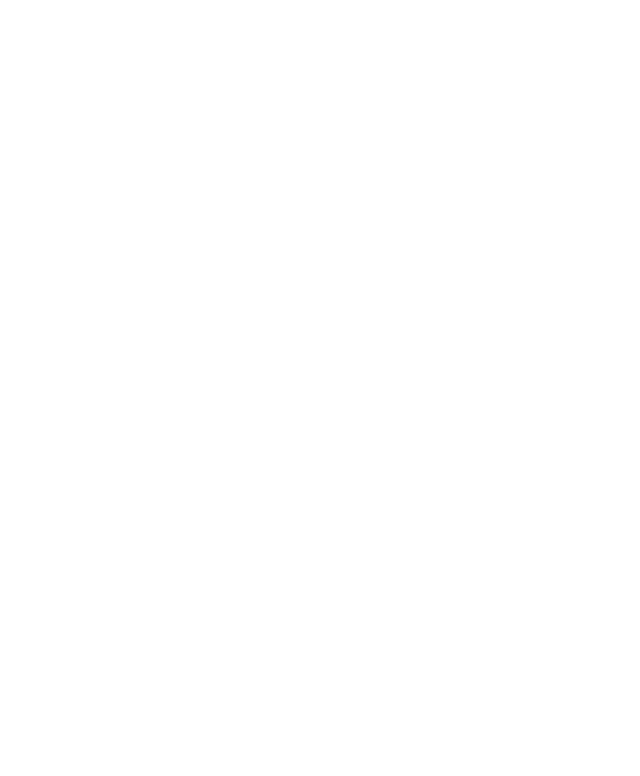
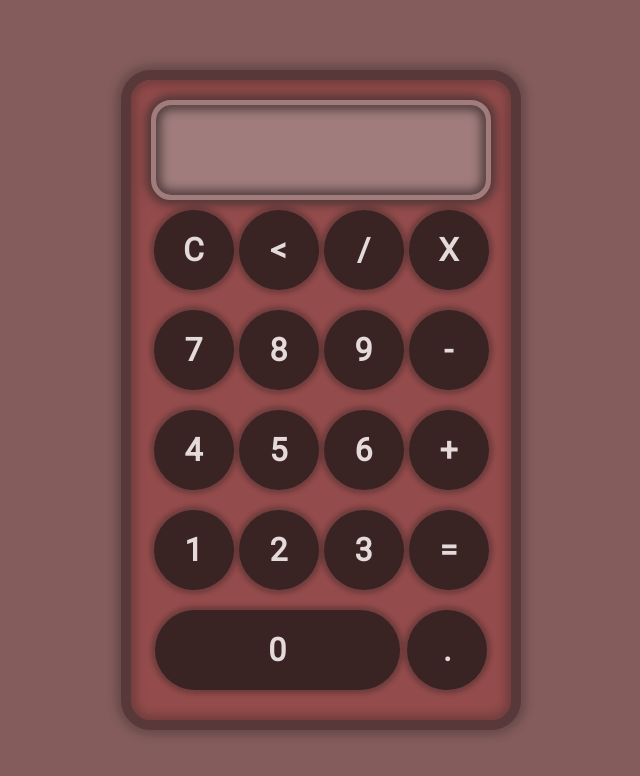
Before and after one commit to seeejaay/AWD-Technical-3, a plain HTML site: page index.html in a window 1280 px wide. Shown: the whole page, without its empty margins (319-959 px from the left). Drawn offline with Linux system fonts and the light colour scheme.

Commit message:
AWD-Technical-4

```diff
--- a/JS/script.js
+++ b/JS/script.js
@@ -0,0 +1,97 @@
+document.addEventListener("DOMContentLoaded", (event) => {
+  const clearAll = document.getElementById("_clearAll");
+  const clearOne = document.getElementById("_clearOne");
+  const divide = document.getElementById("_divide");
+  const multiply = document.getElementById("_multiply");
+  const add = document.getElementById("_add");
+  const subtract = document.getElementById("_subtract");
+  const equal = document.getElementById("_equal");
+  const calcText = document.getElementById("_calcText");
+  const behind = document.querySelectorAll(".behind");
+  const buttons = document.querySelectorAll(".button");
+  var firstNumber = "";
+  var secondNumber = "";
+  var operator = "";
+  var result = "";
+  var display = "";
+
+  calcText.style.wordWrap = "break-word";
+  calcText.style.color = "#e4dada";
+  buttons.forEach((button) => {
+    button.addEventListener("click", () => {
+      button.classList.add("active");
+
+      setTimeout(() => {
+        button.classList.remove("active");
+      }, 200);
+      if (!operator) {
+        firstNumber += button.textContent; // Append the button's text
+        display += button.textContent;
+        calcText.textContent = display;
+      } else {
+        secondNumber += button.textContent; // Append the button's text
+        display += button.textContent;
+        calcText.textContent = display;
+      }
+    });
+  });
+  behind.forEach((behind) => {
+    behind.addEventListener("click", () => {
+      behind.classList.add("active");
+      setTimeout(() => {
+        behind.classList.remove("active");
+      }, 200);
+    });
+  });
+  clearAll.addEventListener("click", () => {
+    calcText.textContent = "";
+    operator = "";
+    display = "";
+    firstNumber = "";
+    secondNumber = "";
+  });
+  clearOne.addEventListener("click", () => {
+    display = display.slice(0, -1);
+    calcText.textContent = display;
+  });
+  add.addEventListener("click", () => {
+    operator = "+";
+    calcText.textContent = display;
+  });
+
+  subtract.addEventListener("click", () => {
+    operator = "-";
+    calcText.textContent = display;
+  });
+
+  multiply.addEventListener("click", () => {
+    operator = "*";
+    calcText.textContent = display;
+  });
+
+  divide.addEventListener("click", () => {
+    operator = "/";
+    calcText.textContent = display;
+  });
+
+  equal.addEventListener("click", () => {
+    if (operator == "+") {
+      result = parseFloat(firstNumber) + parseFloat(secondNumber);
+      console.log(result);
+    } else if (operator == "-") {
+      result = parseFloat(firstNumber) - parseFloat(secondNumber);
+      console.log(result);
+    } else if (operator == "*") {
+      result = parseFloat(firstNumber) * parseFloat(secondNumber);
+      console.log(result);
+    } else if (operator == "/") {
+      result = parseFloat(firstNumber) / parseFloat(secondNumber);
+      console.log(result);
+    }
+    calcText.textContent = result.toString();
+    firstNumber = "";
+    secondNumber = "";
+    operator = null;
+    display = "";
+  });
+});
--- a/Style/style.css
+++ b/Style/style.css
@@ -0,0 +1,117 @@
+@import url("https://fonts.googleapis.com/css2?family=Roboto&display=swap");
+* {
+  margin: 0;
+  padding: 0;
+  box-sizing: border-box;
+  font-family: "Roboto", sans-serif;
+}
+
+.container {
+  display: flex;
+  justify-content: center;
+  align-items: center;
+  width: 100%;
+  min-height: 100vh;
+  background: #855c5c;
+}
+
+.wrapper {
+  display: flex;
+  justify-self: center;
+  align-items: center;
+  flex-direction: column;
+  background: #944b4b;
+  width: 100%;
+  max-width: 400px;
+  height: auto;
+  border-radius: 30px;
+  padding: 20px;
+  transition: all 0.3s ease;
+  box-shadow: 0px 0px 10px 5px rgba(32, 29, 29, 0.3),
+    inset 0px 0px 10px 5px rgba(32, 29, 29, 0.3);
+  border: 10px solid #583838;
+}
+
+.calc-text {
+  width: 100%;
+  height: 100px;
+  border: 5px solid #a07c7c;
+  background: #a07c7c;
+  border-radius: 20px;
+  font-size: 1.875rem;
+  padding: 10px;
+  box-shadow: inset 0px 0px 10px 5px rgba(68, 50, 50, 0.8),
+    0px 0px 10px 5px rgba(68, 50, 50, 0.8);
+}
+
+.button-group {
+  display: flex;
+  justify-content: center;
+  flex-direction: column;
+  align-items: center;
+  width: 100%;
+}
+
+.btn-group-1,
+.btn-group-2,
+.btn-group-3,
+.btn-group-4,
+.btn-group-5 {
+  width: 100%;
+  display: flex;
+  justify-content: space-around;
+  align-items: center;
+  margin: 10px;
+}
+.button,
+.behind {
+  width: 80px;
+  height: 80px;
+  border-radius: 50px;
+  background: #3a2323;
+  font-size: 2rem;
+  font-weight: bold;
+  cursor: pointer;
+  transition: all 0.3s ease;
+  color: #e4dada;
+  outline: none;
+  border: 0;
+  box-shadow: 0px 0px 4px 4px rgba(32, 29, 29, 0.3);
+  &:hover {
+    background: #855c5c;
+  }
+  &.active {
+    animation: click 500ms ease;
+  }
+}
+.behind {
+  cursor: pointer;
+  &.active {
+    animation: click 500ms ease;
+  }
+}
+.btn-zero {
+  width: 72% !important;
+}
+@media (max-width: 375px) {
+  .wrapper {
+    width: 95%;
+  }
+  .button,
+  .behind {
+    width: 70px;
+    height: 70px;
+  }
+}
+
+@keyframes click {
+  0% {
+    transform: scale(0.8);
+  }
+  50% {
+    transform: scale(1);
+  }
+  100% {
+    transform: scale(0.8);
+  }
+}
--- a/index.html
+++ b/index.html
@@ -6,6 +6,41 @@
     <link rel="stylesheet" href="./Style/style.css" />
   </head>
   <body>
+    <div class="container">
+      <div class="wrapper">
+        <div class="calc-text" id="_calcText"></div>
+        <div class="button-group">
+          <div class="btn-group-1">
+            <button class="button behind" id="_clearAll">C</button>
+            <button class="behind" id="_clearOne"><</button>
+            <button class="button" id="_divide">/</button>
+            <button class="button" id="_multiply">X</button>
+          </div>
+          <div class="btn-group-2">
+            <button class="button" id="_num7">7</button>
+            <button class="button" id="_num8">8</button>
+            <button class="button" id="_num9">9</button>
+            <button class="button" id="_subtract">-</button>
+          </div>
+          <div class="btn-group-3">
+            <button class="button" id="_num4">4</button>
+            <button class="button" id="_num5">5</button>
+            <button class="button" id="_num6">6</button>
+            <button class="button" id="_add">+</button>
+          </div>
+          <div class="btn-group-4">
+            <button class="button" id="_num1">1</button>
+            <button class="button" id="_num2">2</button>
+            <button class="button" id="_num3">3</button>
+            <button class="behind" id="_equal">=</button>
+          </div>
+          <div class="btn-group-5">
+            <button class="button btn-zero" id="_num0">0</button>
+            <button class="button" id="_decimal">.</button>
+          </div>
+        </div>
+      </div>
+    </div>
     <script src="./JS/script.js"></script>
   </body>
 </html>
```
